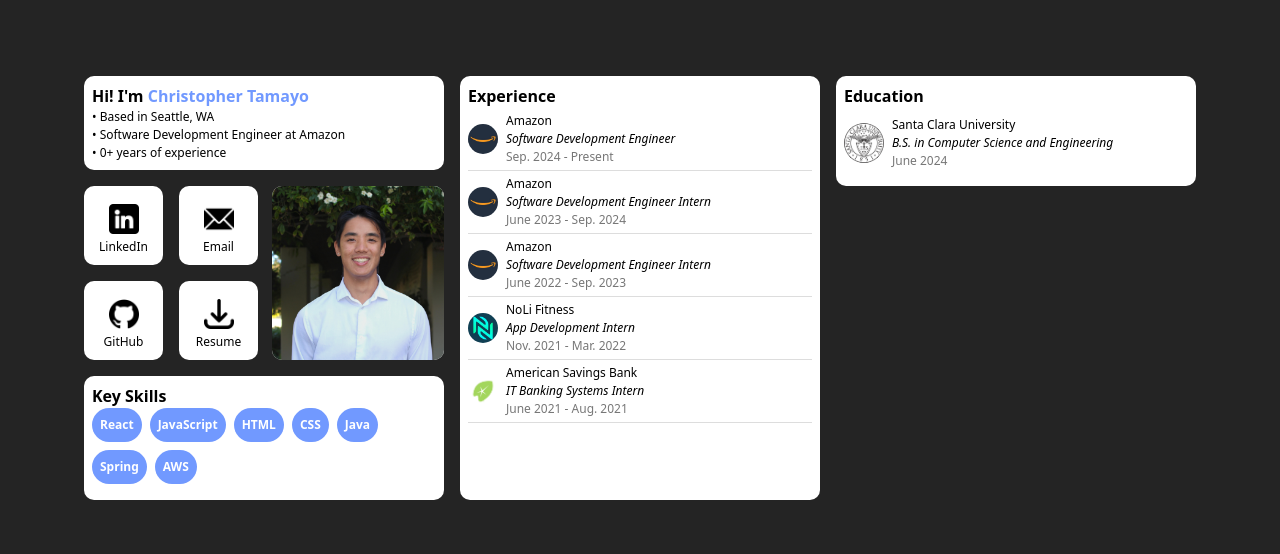
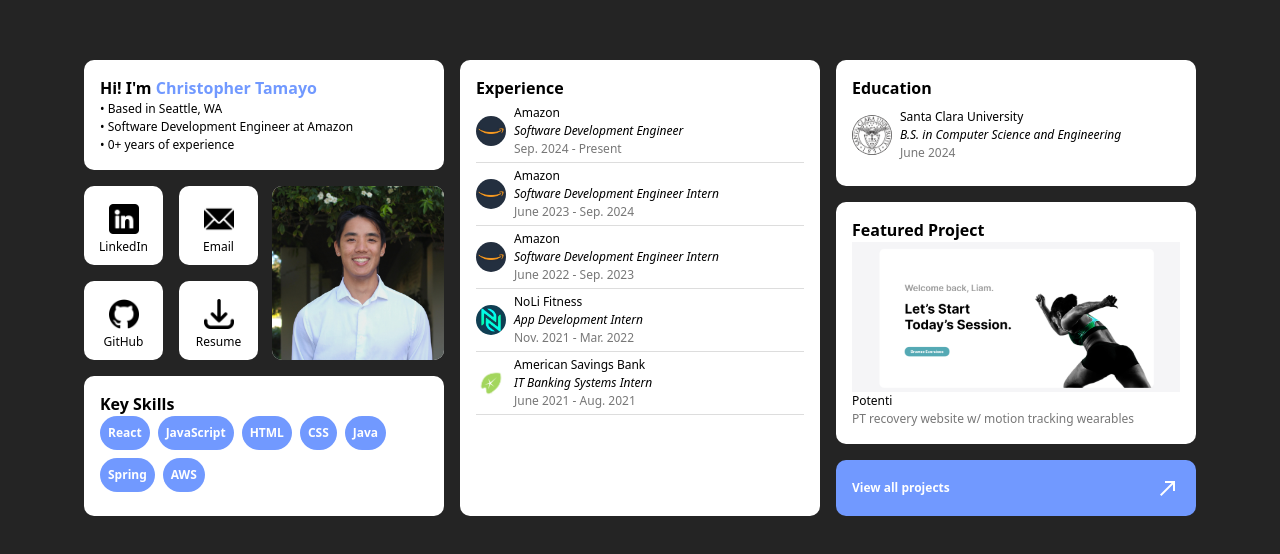
Before and after one commit to Chris-Tamayo/me, a React (Vite) app in the folder client/: page / in a window 1280 px wide. Shown: the part 112-666 px from the top of the page. Built offline with nearby package versions, Linux system fonts and the light colour scheme.

Commit message:
Add initial view projects button

```diff
--- a/client/index.html
+++ b/client/index.html
@@ -4,6 +4,7 @@
     <meta charset="UTF-8" />
     <meta name="viewport" content="width=device-width, initial-scale=1.0" />
     <title>CT</title>
+    <link rel="stylesheet" href="https://fonts.googleapis.com/css2?family=Material+Symbols+Outlined:opsz,wght,FILL,GRAD@20,400,0,0&icon_names=north_east" />
   </head>
   <body>
     <div id="root"></div>
--- a/client/src/App.jsx
+++ b/client/src/App.jsx
@@ -2,13 +2,15 @@
 import Contact from './components/Contact/Contact'
 import Education from './components/Education/Education'
 import Experiences from './components/Experience/Experiences'
+import FeaturedProject from './components/FeaturedProject/FeaturedProject'
 import Intro from './components/Intro/Intro'
 import Skills from './components/Skills/Skills'
+import ViewProjectsButton from './components/ViewProjectsButton/ViewProjectsButton'
 
 function App() {
   return (
     <div className="d-flex justify-content-center align-items-center w-100 h-100">
-      <div className="d-flex flex-row">
+      <div className="d-flex flex-row flex-wrap">
         <div className="d-flex flex-column">
           <Intro />
           <Contact />
@@ -19,6 +21,8 @@
         </div>
         <div className="d-flex flex-column">
           <Education />
+          <FeaturedProject />
+          <ViewProjectsButton />
         </div>
       </div>
     </div>
--- /dev/null
+++ b/client/src/components/ViewProjectsButton/ViewProjectsButton.css
@@ -0,0 +1,11 @@
+.view-projects-button {
+  color: white;
+  width: var(--tile-width);
+  border-radius: var(--border-radius);
+  margin: var(--padding-small);
+  background-color: var(--secondary-color);
+}
+
+.view-projects-button:hover {
+  background-color: #4879f7;
+}
--- /dev/null
+++ b/client/src/components/ViewProjectsButton/ViewProjectsButton.jsx
@@ -0,0 +1,14 @@
+import "../ViewProjectsButton/ViewProjectsButton.css";
+
+const ViewProjectsButton = () => {
+  return (
+    <div className="view-projects-button flex-grow-1 d-flex align-items-center">
+      <div className="d-flex flex-row justify-content-between align-items-center w-100 mx-3">
+        <p className="m-0"><strong>View all projects</strong></p>
+        <span class="material-symbols-outlined">north_east</span>
+      </div>
+    </div>
+  )
+}
+
+export default ViewProjectsButton
--- a/client/src/index.css
+++ b/client/src/index.css
@@ -5,8 +5,6 @@
   --tertiary-color: #777777;
   --background-color: #242424;
   --secondary-background-color: white;
-
-
 
   --padding-small: 8px;
   --padding-medium: 16px;
@@ -18,6 +16,8 @@
   --font-size-medium: 14px;
   --font-size-large: 16px;
 
+  --tile-width: 360px;
+
   font-synthesis: none;
   text-rendering: optimizeLegibility;
 }
@@ -27,7 +27,7 @@
   color: black;
   background-color: white;
   border-radius: 10px;
-  padding: var(--padding-small);
+  padding: var(--padding-medium);
   margin: var(--padding-small);
 }
 
```
